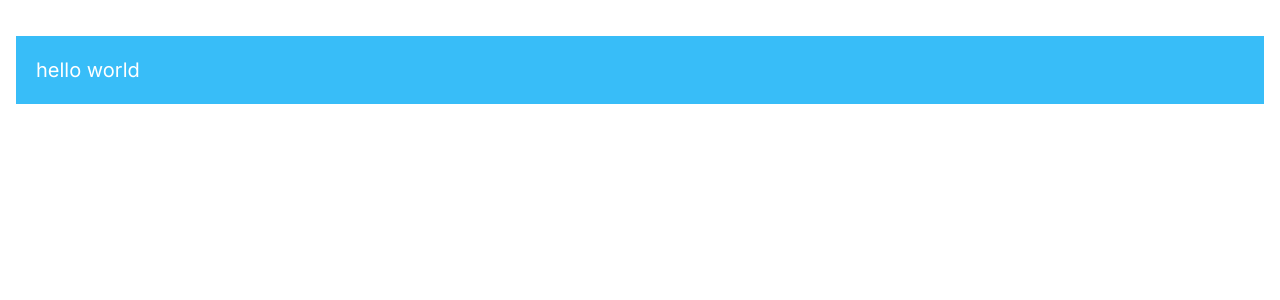
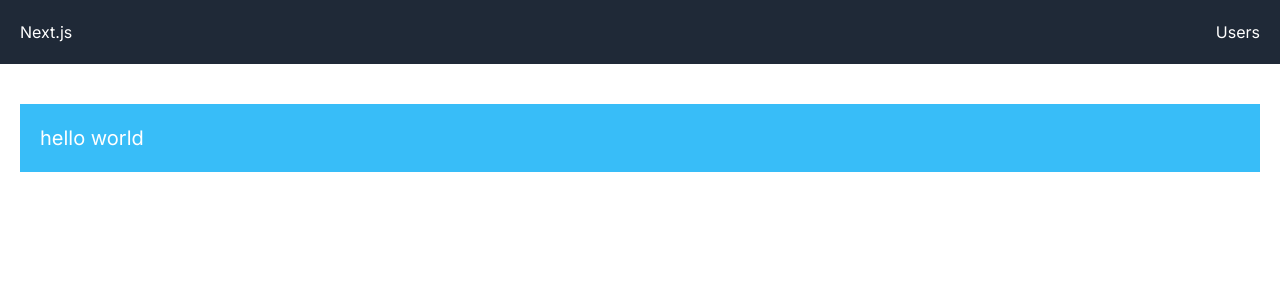
Before and after one commit to Nadeen44/Next.js-Demo, a Next.js app: page / in a window 1280 px wide. Shown: the top 300 px of the page. Built offline with nearby package versions, Linux system fonts and the light colour scheme.

Commit message:
adding a navbar layout for all the pages

```diff
--- /dev/null
+++ b/app/Navbar.tsx
@@ -0,0 +1,24 @@
+import Link from 'next/link';
+import React from 'react';
+
+const Navbar = () => {
+  return (
+    <div className='bg-gray-800'>
+      <div className='p-5'>
+        <div className='flex items-center justify-between text-white'>
+          <Link href="/">
+            <h5 className='text-white cursor-pointer'>Next.js</h5>
+          </Link>
+          <div className='flex'>
+            <Link href="/users">
+              <h5 className='text-white cursor-pointer ml-4'>Users</h5>
+            </Link>
+            {/* Add more links as needed */}
+          </div>
+        </div>
+      </div>
+    </div>
+  );
+};
+
+export default Navbar;
--- a/app/globals.css
+++ b/app/globals.css
@@ -21,7 +21,7 @@
     text-wrap: balance;
   }
 } */
+/*
+body {
 
-body {
-  padding: 1rem;
-}
+} */
--- a/app/layout.tsx
+++ b/app/layout.tsx
@@ -1,6 +1,7 @@
 import type { Metadata } from "next";
 import { Inter } from "next/font/google";
 import "./globals.css";
+import Navbar from "./Navbar";
 
 const inter = Inter({ subsets: ["latin"] });
 
@@ -16,7 +17,11 @@ export default function RootLayout({
 }>) {
   return (
     <html lang="en">
-      <body className={inter.className}>{children}</body>
+      <body className={inter.className}>
+        <Navbar />
+        <main className="p-5">{children}
+        </main>
+      </body>
     </html>
   );
 }
```
